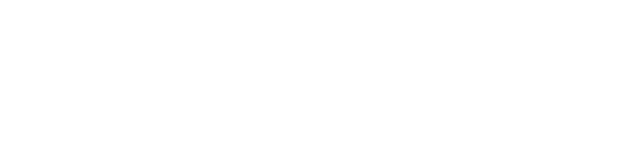
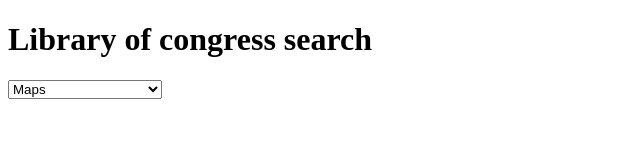
Before and after one commit to owenphineas/loc-search, a plain HTML site: page search-results.html in a window 1280 px wide. Shown: the whole page, without its empty margins (0-640 px from the left). Drawn offline with Linux system fonts and the light colour scheme.

Commit message:
Added changes to search-results.html

```diff
--- a/index.html
+++ b/index.html
@@ -4,9 +4,14 @@
     <meta charset="UTF-8">
     <meta name="viewport" content="width=device-width, initial-scale=1.0">
     <title>Library of Congress Search</title>
-    <script href = "assets/style.css"></script>
+    <script href="assets/style.css"></script>
 </head>
 <body>
-  <script source = "assets/script.js"></script>
+    <div>
+    <h1>Library of Congress Search Engine</h1>
+    <input type="text">
+    </div>
+    <script src="https://cdnjs.cloudflare.com/ajax/libs/jquery/3.2.1/jquery.min.js"></script>
+    <script src="assets/script.js"></script>
 </body>
 </html>
--- a/search-results.html
+++ b/search-results.html
@@ -0,0 +1,31 @@
+<!DOCTYPE html>
+<html lang="en">
+<head>
+    <meta charset="UTF-8">
+    <meta name="viewport" content="width=device-width, initial-scale=1.0">
+    <title>Results | Library of congress</title>
+    <link href= "assets/style.css"/>
+
+</head>
+<body>
+    <div class="primary-format">
+
+        <h1 class = "primary-text">Library of congress search</h1>
+        <form id ="search-form">
+            <select id ="formats">
+                <option value =" " disabled> Please select a format</option>
+                <option value ="maps">Maps</option>
+                <option value ="photos">Photos</option>
+                <option value ="audio">Audio</option>
+                <option value ="newspaper">Newspaper</option>
+                <option value = "film-and-videos">Film and videos</option>
+                <option value = "websites">Websites</option>
+                <option value = "notated-music">Notated Music</option>
+
+            </select>
+            </form>
+
+        </div>
+<script src ="assets/script.js"></script>
+</body>
+</html>
```
